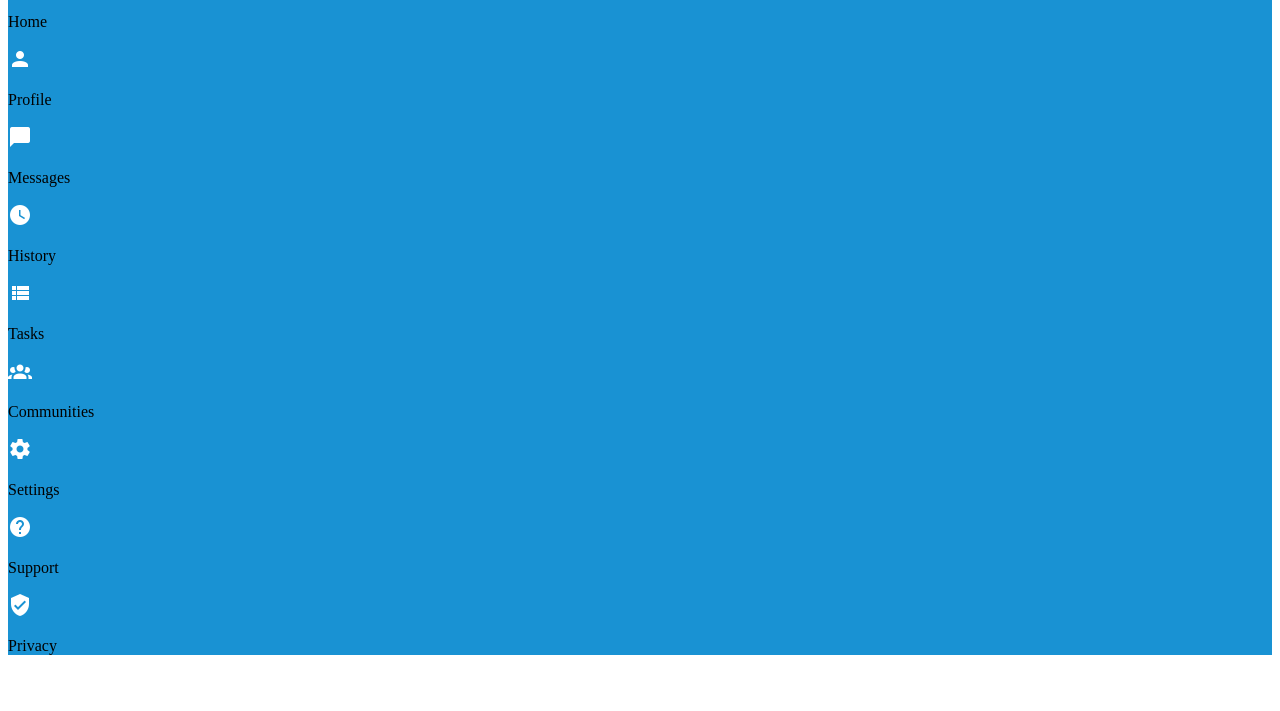
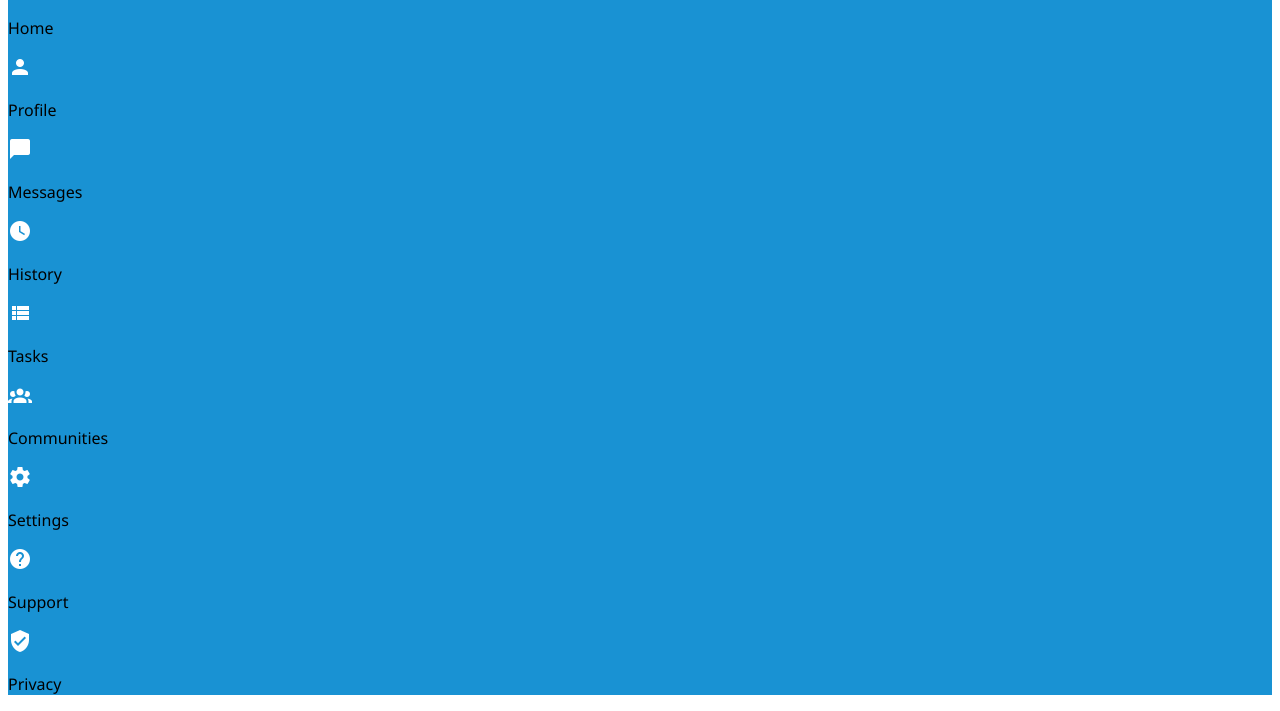
Before and after one commit to joemattar/admin_dashboard, a plain HTML site: page index.html in a window 1280 px wide. Shown: the part 141-852 px from the top of the page. Before the commit the page ends 812 px from the top, so only its background shows below. Drawn offline with Linux system fonts and the light colour scheme.

Commit message:
Add font noto sans

```diff
--- a/css/styles.css
+++ b/css/styles.css
@@ -1,8 +1,15 @@
+@import url('https://fonts.googleapis.com/css2?family=Noto+Sans:ital,wght@0,100;0,200;0,300;0,400;0,500;0,600;0,700;0,800;0,900;1,100;1,200;1,300;1,400;1,500;1,600;1,700;1,800;1,900&display=swap');
+
 :root {
     --color-blue: #1992d3;
+    --font-main: 'Noto Sans', sans-serif;
 }
 
 
 .main {
     background-color: var(--color-blue);
 }
+
+.main p {
+    font-family: var(--font-main);
+}
```
